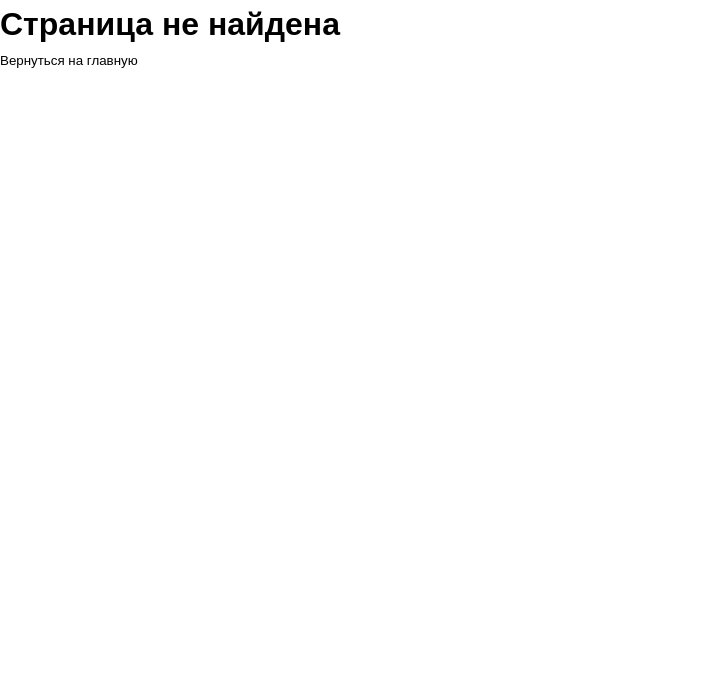
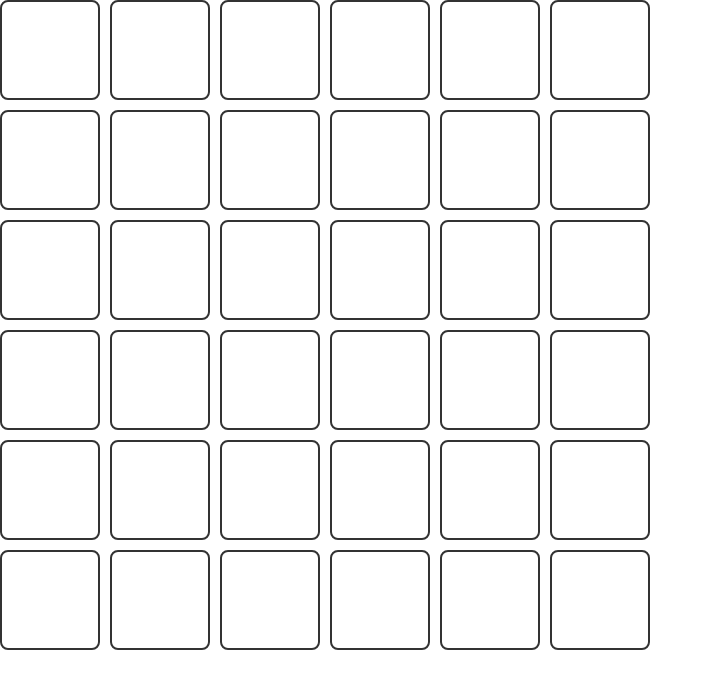
Before and after one commit to DmitryMerzlyakov/team-work, a React (Vite) app: page /game in a window 1280 px wide. Shown: the top 688 px of the page, without its empty margins (0-713 px from the left). Built offline with nearby package versions, Linux system fonts and the light colour scheme.

Commit message:
feat: добавлена основа компонентов gameField, gameCard, gamePage

```diff
--- a/src/app/router/index.tsx
+++ b/src/app/router/index.tsx
@@ -3,13 +3,16 @@ import { links } from '../config';
 import ErrorPage from '../../components/pages/errorPage';
 import MainPage from '../../components/pages/mainPage';
 import { MainLayout } from '../../components/layouts';
+import { GamePage } from '../../components/pages/gamePage';
 
 export const AppRoutes = () => {
   return (
     <Routes>
       <Route path={links.main} element={<MainLayout />}>
         <Route index element={<MainPage />} />
+        <Route path={`/${links.game}`} element={<GamePage />} />
       </Route>
+
       <Route path={links.error} element={<ErrorPage />} />
     </Routes>
   );
--- /dev/null
+++ b/src/components/pages/gamePage/index.tsx
@@ -0,0 +1,10 @@
+import { cards } from '../../../models/constants';
+import { GameField } from '../../ui/gameField';
+
+export const GamePage = () => {
+  return (
+    <div>
+      <GameField fieldCards={cards} />
+    </div>
+  );
+};
--- /dev/null
+++ b/src/components/ui/cardField/index.tsx
@@ -0,0 +1,12 @@
+import styles from './styles.module.css';
+export const CardField = ({ card, openCards }) => {
+  return (
+    <div className={styles.card}>
+      {openCards.includes(card.value) ? (
+        <div className={styles.cardFront}> {card.value}</div> //позже заменб на image
+      ) : (
+        <div className={styles.cardBack}></div>
+      )}
+    </div>
+  );
+};
--- /dev/null
+++ b/src/components/ui/cardField/styles.module.css
@@ -0,0 +1,33 @@
+.card {
+  width: 100px;
+  height: 100px;
+  border: 2px solid #333;
+  border-radius: 8px;
+  overflow: hidden;
+  cursor: pointer;
+  position: relative;
+  transition: transform 0.3s;
+}
+
+.card:hover {
+  transform: scale(1.05);
+}
+
+.card.open {
+  border-color: var(--color-current);
+}
+
+.cardBack {
+  background-color: var(--color-background);
+  height: 100%;
+}
+
+.cardFront {
+  display: flex;
+  justify-content: center;
+  align-items: center;
+  background-color: var(--color-background-blue);
+  color: white;
+  font-size: 24px;
+  height: 100%;
+}
--- /dev/null
+++ b/src/components/ui/gameField/index.tsx
@@ -0,0 +1,16 @@
+import { useState } from 'react';
+import { CardField } from '../cardField';
+import styles from './styles.module.css';
+
+export const GameField = ({ fieldCards }) => {
+  const [openCards, setOpenCards] = useState([]);
+  const [oneImg, setOneImg] = useState();
+  const [twoImg, setTwoImg] = useState();
+  return (
+    <div className={styles.gameContainer}>
+      {fieldCards.map((card) => (
+        <CardField key={card.value} card={card} openCards={openCards} />
+      ))}
+    </div>
+  );
+};
--- /dev/null
+++ b/src/components/ui/gameField/styles.module.css
@@ -0,0 +1,5 @@
+.gameContainer {
+  display: grid;
+  grid-template-columns: repeat(6, 100px);
+  gap: 10px;
+}
```
